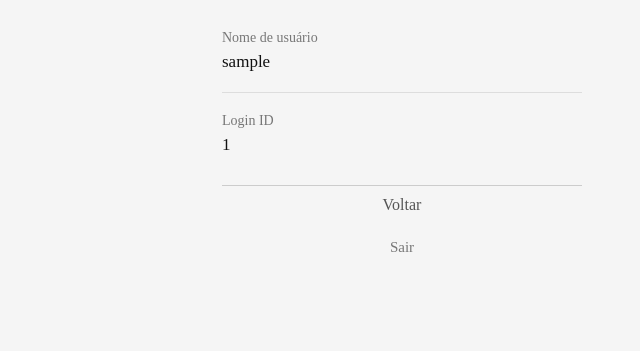
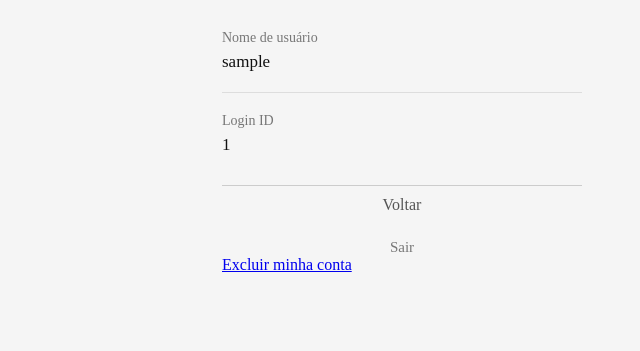
Before and after one commit to guilhermedomingues-dev/Stella_STL, a Flask app: page /account in a window 1280 px wide. Shown: the part 196-547 px from the top of the page, without its empty margins (238-878 px from the left). Run offline with Flask 3, Linux system fonts and the light colour scheme; the visitor is signed in with stand-in values (Sample User, id 1).

Commit message:
Add account deletion link to account template

```diff
--- a/api/templates/account.html
+++ b/api/templates/account.html
@@ -35,6 +35,8 @@
 
         <a class="logout-link" href="/logout">Sair</a>
 
+        <a href="{{ url_for('delete_account') }}" class="account-delete-link">Excluir minha conta</a>
+
     </main>
 
 </body>
```
